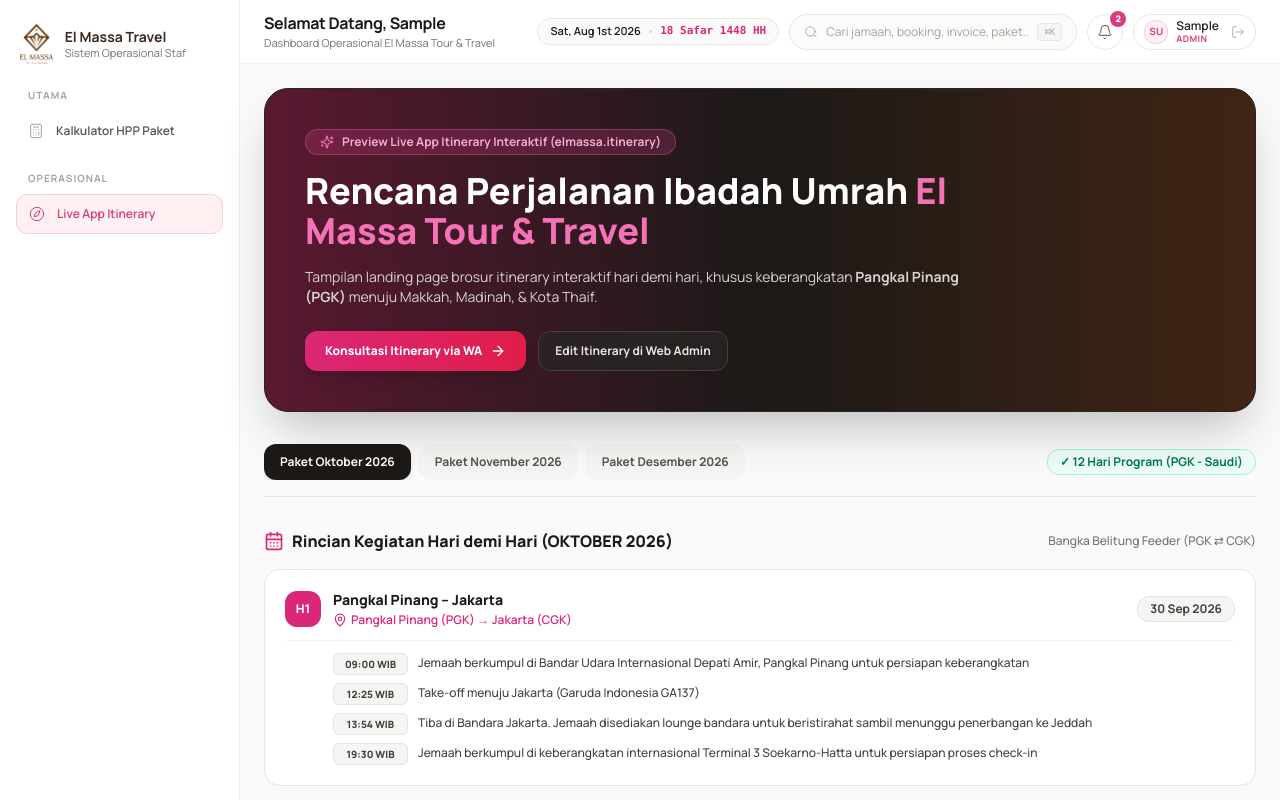
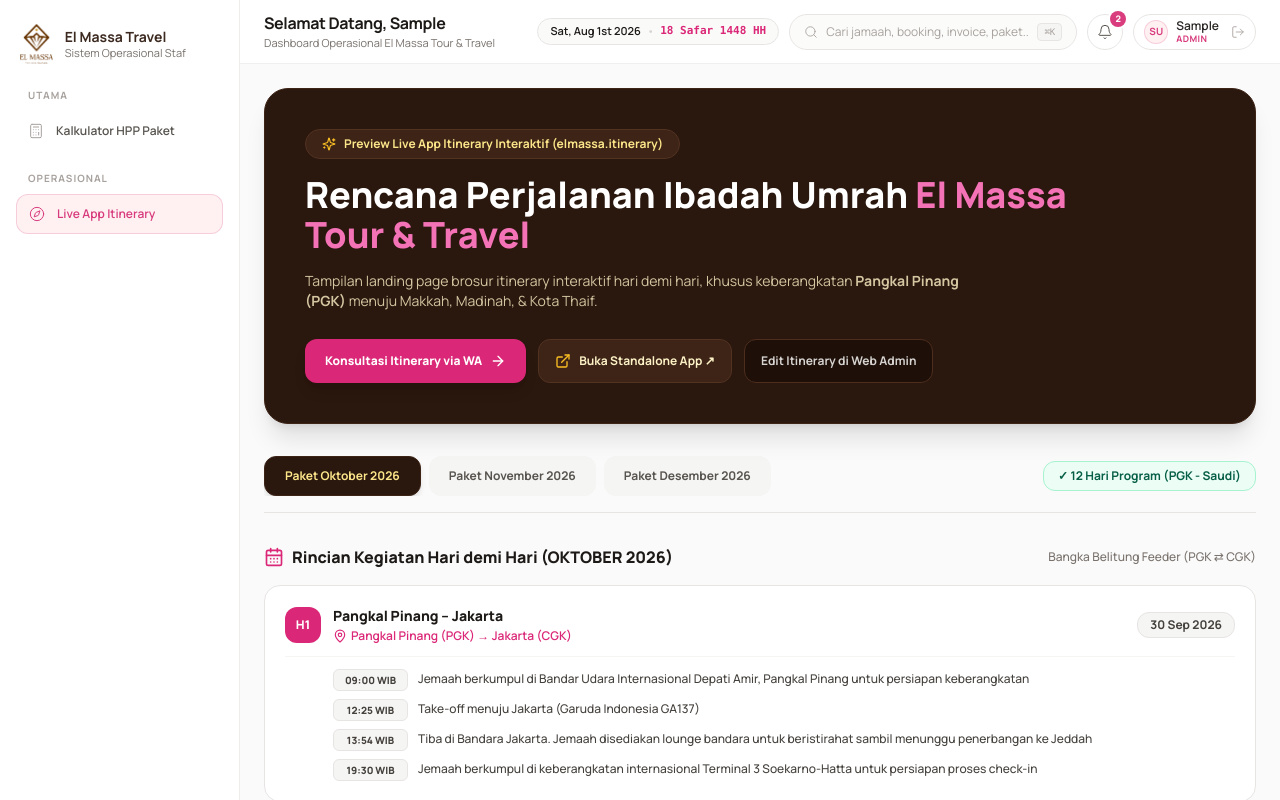
Before and after one commit to darcia2024/elmassa-administration, a Next.js app: page /itinerary-landing in a window 1280 px wide. Shown: the top 800 px of the page. Built offline with nearby package versions, Linux system fonts and the light colour scheme; sample sign-in values are in the browser's storage.

Commit message:
feat: redesign itinerary landing page with solid deep brown banner (#2a170e) and enhanced UI

```diff
--- a/app/itinerary-landing/page.tsx
+++ b/app/itinerary-landing/page.tsx
@@ -175,12 +175,11 @@ export default function ItineraryLandingPreviewPage() {
     <AppShell title="Preview Landing Page Itinerary Interaktif (elmassa.itinerary)">
       <div className="space-y-8 font-sans max-w-5xl mx-auto pb-12">
 
-        {/* HERO BANNER SECTION */}
-        <div className="relative overflow-hidden rounded-3xl bg-stone-900 text-white p-6 sm:p-10 shadow-2xl border border-stone-800">
-          <div className="absolute inset-0 bg-gradient-to-r from-pink-900/60 via-stone-900/90 to-amber-900/40 z-0 pointer-events-none" />
-          <div className="relative z-10 space-y-4 max-w-2xl">
-            <div className="inline-flex items-center gap-2 rounded-full bg-pink-500/20 border border-pink-400/30 px-3.5 py-1 text-xs font-bold text-pink-300 backdrop-blur-xs">
-              <Sparkles className="h-3.5 w-3.5 text-pink-400 animate-pulse" />
+        {/* HERO BANNER SECTION - SOLID DEEP BROWN (#2A170E) */}
+        <div className="relative overflow-hidden rounded-3xl bg-[#2a170e] text-white p-6 sm:p-10 shadow-xl border border-[#3d2417]">
+          <div className="relative z-10 space-y-4 max-w-3xl">
+            <div className="inline-flex items-center gap-2 rounded-full bg-[#3d2417] border border-[#523221] px-4 py-1.5 text-xs font-bold text-amber-200">
+              <Sparkles className="h-3.5 w-3.5 text-amber-400" />
               <span>Preview Live App Itinerary Interaktif (elmassa.itinerary)</span>
             </div>
 
@@ -188,22 +187,33 @@ export default function ItineraryLandingPreviewPage() {
               Rencana Perjalanan Ibadah Umrah <span className="text-pink-400">El Massa Tour & Travel</span>
             </h1>
 
-            <p className="text-xs sm:text-sm text-stone-300 leading-relaxed">
-              Tampilan landing page brosur itinerary interaktif hari demi hari, khusus keberangkatan <strong>Pangkal Pinang (PGK)</strong> menuju Makkah, Madinah, & Kota Thaif.
+            <p className="text-xs sm:text-sm text-amber-100/80 leading-relaxed max-w-2xl">
+              Tampilan landing page brosur itinerary interaktif hari demi hari, khusus keberangkatan <strong>Pangkal Pinang (PGK)</strong> menuju Makkah, Madinah, &amp; Kota Thaif.
             </p>
 
-            <div className="flex flex-wrap items-center gap-3 pt-2">
+            <div className="flex flex-wrap items-center gap-3 pt-3">
               <button
                 type="button"
                 onClick={() => openWA("Halo El Massa, saya mau tanya paket & itinerary Umrah ini")}
-                className="h-10 px-5 rounded-xl bg-gradient-to-r from-pink-600 to-rose-600 font-extrabold text-xs text-white shadow-lg hover:from-pink-700 hover:to-rose-700 transition flex items-center gap-2"
+                className="h-11 px-5 rounded-xl bg-pink-600 hover:bg-pink-700 font-extrabold text-xs text-white shadow-lg transition flex items-center gap-2 cursor-pointer"
               >
                 <span>Konsultasi Itinerary via WA</span>
                 <ArrowRight className="h-4 w-4" />
               </button>
+
+              <a
+                href="http://localhost:5173"
+                target="_blank"
+                rel="noreferrer"
+                className="h-11 px-4 rounded-xl bg-[#3d2417] hover:bg-[#4d2d1d] border border-[#523221] text-xs font-bold text-amber-100 transition flex items-center gap-2 cursor-pointer"
+              >
+                <ExternalLink className="h-4 w-4 text-amber-400" />
+                <span>Buka Standalone App ↗</span>
+              </a>
+
               <Link
                 href="/paket/kalkulator"
-                className="h-10 px-4 rounded-xl border border-stone-700 bg-stone-800/80 text-xs font-bold text-stone-200 hover:bg-stone-800 transition flex items-center gap-1.5"
+                className="h-11 px-4 rounded-xl border border-[#4d2d1d] bg-[#1e1009] text-xs font-bold text-stone-300 hover:bg-[#2a170e] transition flex items-center gap-1.5"
               >
                 <span>Edit Itinerary di Web Admin</span>
               </Link>
@@ -212,16 +222,16 @@ export default function ItineraryLandingPreviewPage() {
         </div>
 
         {/* MONTH TAB SELECTOR */}
-        <div className="flex items-center justify-between gap-3 border-b border-stone-200 pb-4">
+        <div className="flex flex-col sm:flex-row sm:items-center justify-between gap-3 border-b border-stone-200 pb-4">
           <div className="flex items-center gap-2 overflow-x-auto no-scrollbar">
             {(["oktober", "november", "desember"] as const).map((tab) => (
               <button
                 key={tab}
                 type="button"
                 onClick={() => setSelectedTab(tab)}
-                className={`h-9 px-4 rounded-xl text-xs font-bold capitalize transition whitespace-nowrap ${
+                className={`h-10 px-5 rounded-xl text-xs font-bold capitalize transition whitespace-nowrap cursor-pointer ${
                   selectedTab === tab
-                    ? "bg-stone-900 text-white shadow-md"
+                    ? "bg-[#2a170e] text-amber-200 shadow-md border border-[#3d2417]"
                     : "bg-stone-100 text-stone-600 hover:bg-stone-200"
                 }`}
               >
@@ -230,7 +240,7 @@ export default function ItineraryLandingPreviewPage() {
             ))}
           </div>
 
-          <span className="text-xs font-bold text-emerald-700 bg-emerald-50 border border-emerald-200 px-3 py-1 rounded-xl shrink-0">
+          <span className="text-xs font-bold text-emerald-800 bg-emerald-50 border border-emerald-200 px-3.5 py-1.5 rounded-xl shrink-0 self-start sm:self-auto">
             ✓ 12 Hari Program (PGK - Saudi)
           </span>
         </div>
```
